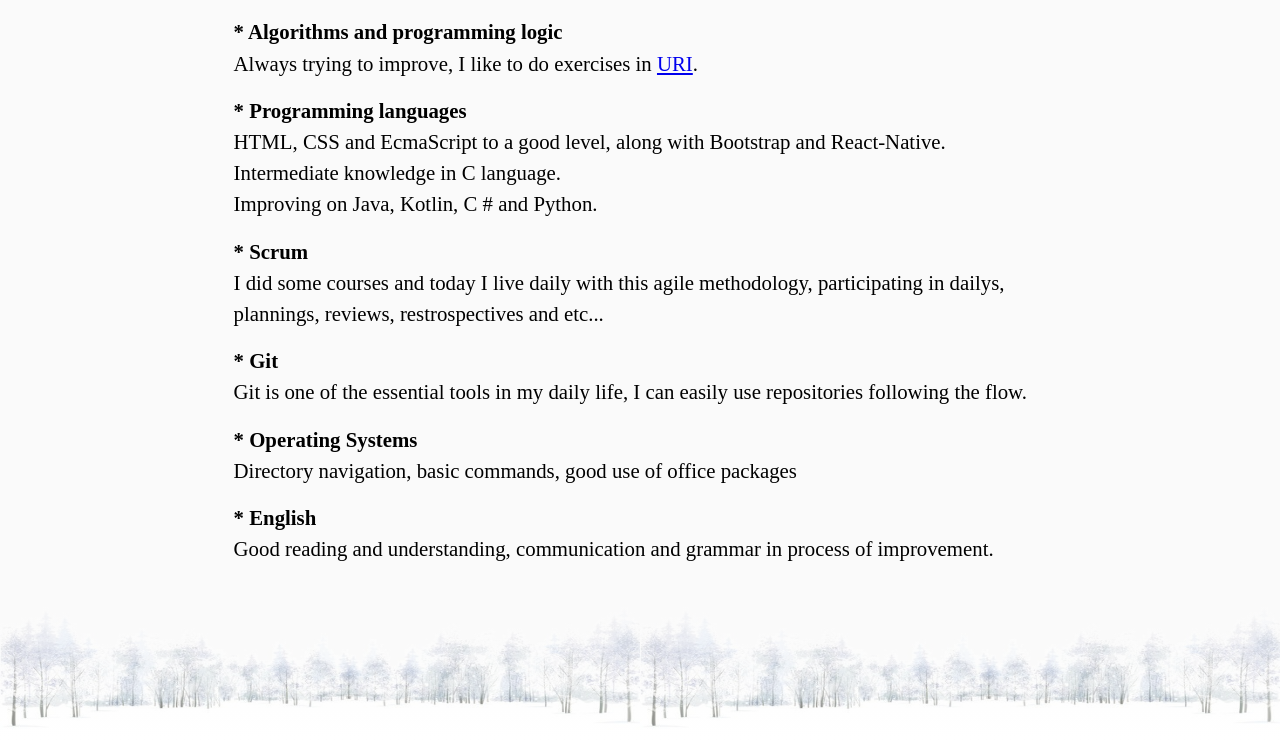
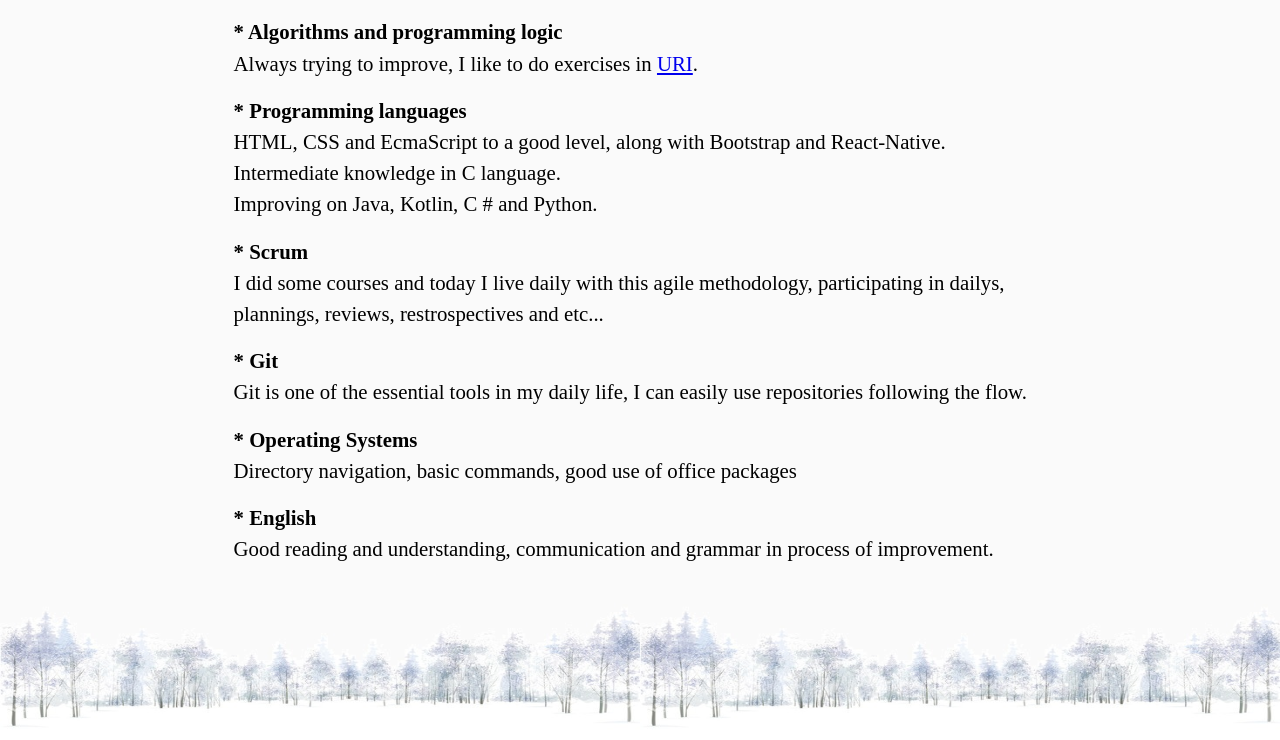
Before and after one commit to BrunaTaura/Portfolio, a plain HTML site: page index.html in a window 1280 px wide. Shown: the part 707-1447 px from the top of the page. Drawn offline with Linux system fonts and the light colour scheme; a web font is replaced by a local one.

Commit message:
corrige-gradient

```diff
--- a/style.css
+++ b/style.css
@@ -96,7 +96,7 @@ b{
 footer {
 	width: 100%;
 	height: 10em;
-	background-image: linear-gradient(to top, transparent 0%, #fafafa 99%), url(img/footer.jpg);
+	background-image: url(img/footer.jpg);
 	background-repeat: round;
 }
 
```
